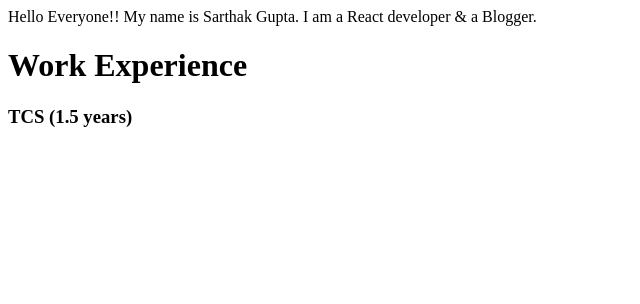
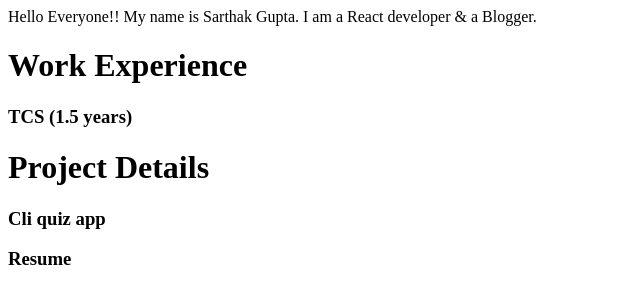
Before and after one commit to guptasarthak03/SarthakGupta.me, a plain HTML site: page index.html in a window 1280 px wide. Shown: the whole page, without its empty margins (0-640 px from the left). Drawn offline with Linux system fonts and the light colour scheme.

Commit message:
feat: project details

```diff
--- a/index.html
+++ b/index.html
@@ -11,5 +11,9 @@
 
     <h1>Work Experience</h1>
     <h3>TCS (1.5 years)</h3>
+
+    <h1>Project Details</h1>
+    <h3>Cli quiz app</h3>
+    <h3>Resume</h3>
   </body>
 </html>
```
